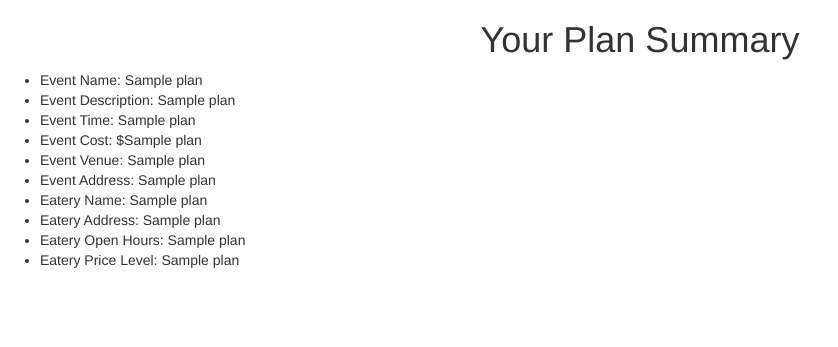
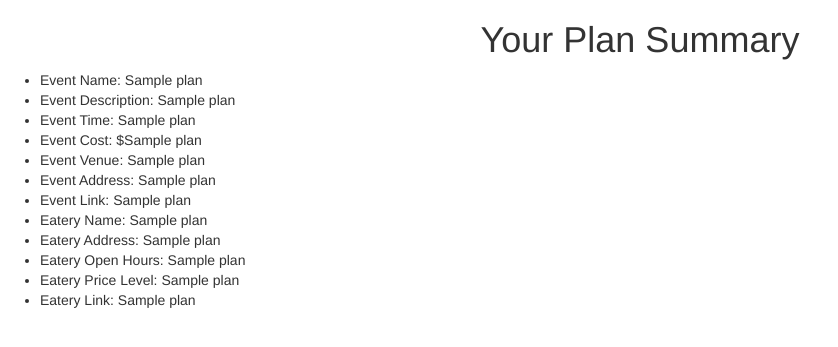
Before and after one commit to dhiraj-patel/redz, a Flask app: template templates/summary.html in a window 1280 px wide. Shown: the top 347 px of the page, without its empty margins (0-838 px from the left). Run offline with Flask 2, Linux system fonts and the light colour scheme; the template is opened without the code that fills it: most values are stand-ins (such as "Sample title", 1, 10 or a date in 2020); some libraries are stand-ins or nearby versions.

Commit message:
added links too!

```diff
--- a/app.py
+++ b/app.py
@@ -86,7 +86,8 @@ def foodResults():
 	eCost = request.form['eCost']
 	eVenue = request.form['eVenue']
 	eAddress = request.form['eAddress']
-	eList.extend([eName, eDesc, eTime, eCost, eVenue, eAddress])
+	eLink = request.form['eLink']
+	eList.extend([eName, eDesc, eTime, eCost, eVenue, eAddress, eLink])
 	#print '\n'.join(eList)
 
 	i = 0
@@ -108,11 +109,13 @@ def dispSummary():
 	eCost = request.form['eCost']
 	eVenue = request.form['eVenue']
 	eAddress = request.form['eAddress']
+	eLink = request.form['eLink']
 	fName = request.form['fName']
 	fAddress = request.form['fAddress']
 	fTime = request.form['fTime']
 	fPrice = request.form['fPrice']
-	efList.extend([eName, eDesc, eTime, eCost, eVenue, eAddress, fName, fAddress, fTime, fPrice])
+	fLink = request.form['fLink']
+	efList.extend([eName, eDesc, eTime, eCost, eVenue, eAddress, eLink, fName, fAddress, fTime, fPrice, fLink])
 	return render_template('summary.html', planData = efList)
 
 
--- a/templates/listEvent.html
+++ b/templates/listEvent.html
@@ -28,6 +28,7 @@
             <input type="hidden" name="eVenue" value="{{ item['place'] }}">
             <input type="hidden" name="eAddress" value="{{ item['address'] }}">
             <input type="hidden" name="eCost" value="{{ item['cost'] }}">
+            <input type="hidden" name="eLink" value="{{ item['url'] }}">
         </button>
         <br><br>
       </form>
--- a/templates/listFood.html
+++ b/templates/listFood.html
@@ -24,10 +24,12 @@
             <input type = "hidden" name = "eCost" value = "{{ eventData[3] }}">
             <input type = "hidden" name = "eVenue" value = "{{ eventData[4] }}">
             <input type = "hidden" name = "eAddress" value = "{{ eventData[5] }}">
+            <input type = "hidden" name = "eLink" value = "{{ eventData[6] }}">
             <input type = "hidden" name = "fName" value = "{{ item['name'] }}">
             <input type = "hidden" name = "fAddress" value = "{{ item['address'] }}">
             <input type = "hidden" name = "fTime" value = "{{ item['time'] }}">
             <input type = "hidden" name = "fPrice" value = "{{ item['price'] }}">
+            <input type = "hidden" name = "fLink" value = "{{ item['url'] }}">
         </button>
     </ul>
     </form>
@@ -41,6 +43,7 @@
         <li> {{ eventData[3] }} </li>
         <li> {{ eventData[4] }} </li>
         <li> {{ eventData[5] }} </li>
+        <li> {{ eventData[6] }} </li>
     </ul>
     </body>
 </html>
--- a/templates/summary.html
+++ b/templates/summary.html
@@ -32,10 +32,12 @@
     <li> Event Cost: ${{ planData[3] }}</li>
     <li> Event Venue: {{ planData[4] }}</li>
     <li> Event Address: {{ planData[5] }}</li>
-    <li> Eatery Name: {{ planData[6] }}</li>
-    <li> Eatery Address: {{ planData[7] }}</li>
-    <li> Eatery Open Hours: {{ planData[8] }}</li>
-    <li> Eatery Price Level: {{ planData[9] }}</li>
+    <li> Event Link: {{ planData[6] }} </li>
+    <li> Eatery Name: {{ planData[7] }}</li>
+    <li> Eatery Address: {{ planData[8] }}</li>
+    <li> Eatery Open Hours: {{ planData[9] }}</li>
+    <li> Eatery Price Level: {{ planData[10] }}</li>
+    <li> Eatery Link: {{ planData[11] }}</li>
   </ul>
   </body>
 </html>
```
